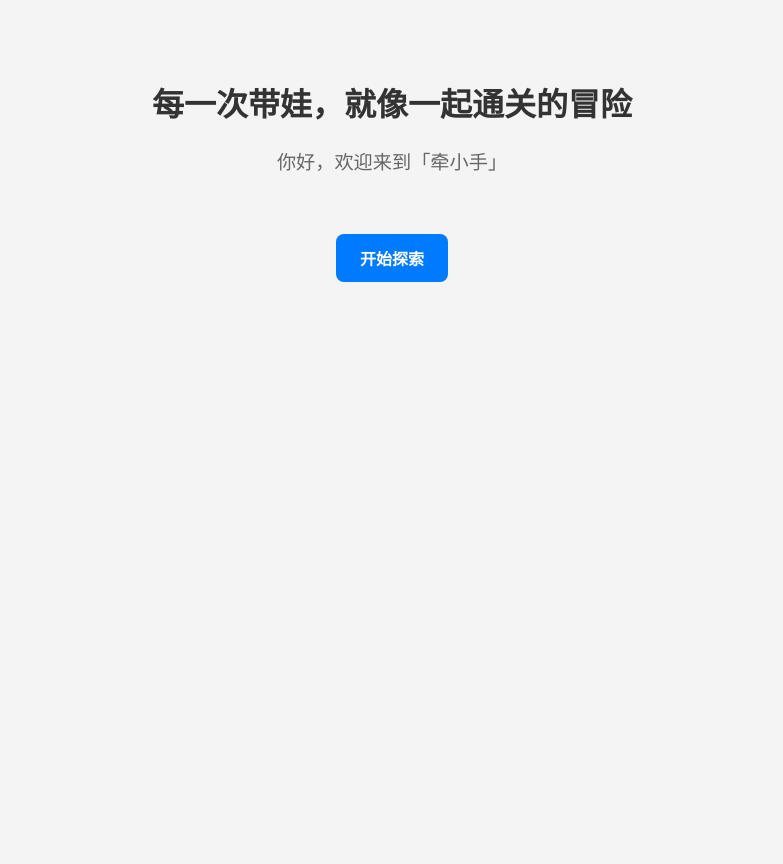
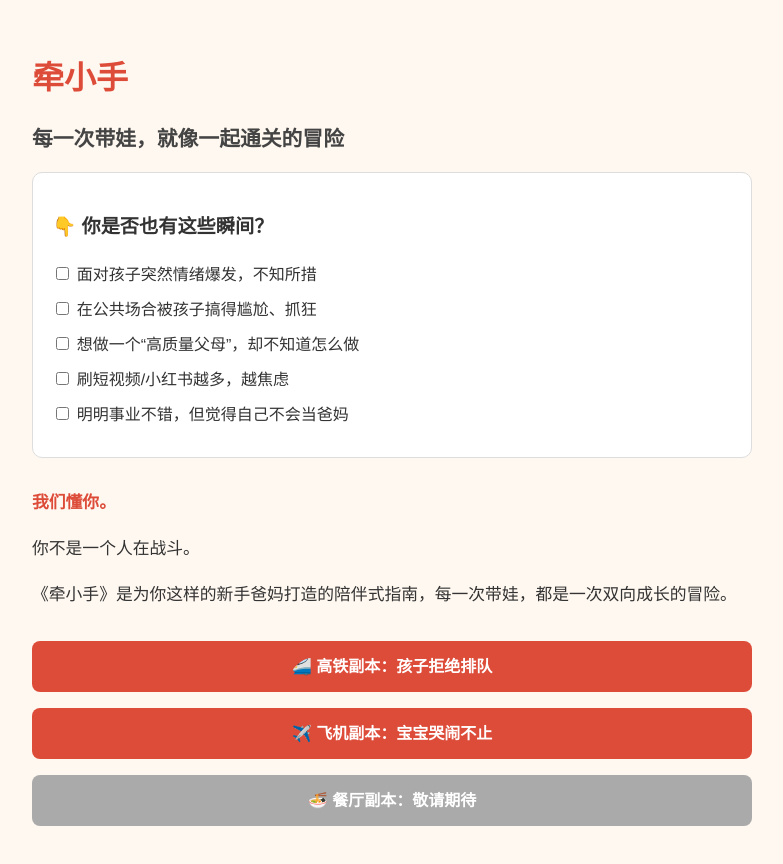
Before and after one commit to prince198305/qianxiaoshou, a plain HTML site: page index.html in a window 1280 px wide. Shown: the whole page, without its empty margins (248-1031 px from the left). Before the commit the page ends 800 px from the top, so only its background shows below. Drawn offline with Linux system fonts and the light colour scheme.

Commit message:
Update index.html

```diff
--- a/index.html
+++ b/index.html
@@ -1,27 +1,97 @@
 <!DOCTYPE html>
-<html lang="zh-CN">
+<html lang="zh">
 <head>
-  <meta charset="UTF-8">
-  <title>牵小手 | 欢迎页</title>
+  <meta charset="UTF-8" />
+  <meta name="viewport" content="width=device-width, initial-scale=1.0" />
+  <title>牵小手｜每一次带娃，就像一起通关的冒险</title>
   <style>
-    body { font-family: Arial, sans-serif; text-align: center; padding: 50px; background: #f4f4f4; }
-    h1 { font-size: 2em; color: #333; }
-    p { font-size: 1.2em; color: #666; margin-top: 20px; }
-    a.button {
-      display: inline-block;
-      margin-top: 40px;
-      padding: 12px 24px;
-      background-color: #007BFF;
-      color: #fff;
+    body {
+      font-family: "Helvetica Neue", sans-serif;
+      margin: 0;
+      padding: 0;
+      background-color: #fff8f0;
+      color: #333;
+      line-height: 1.6;
+    }
+    .container {
+      max-width: 720px;
+      margin: 0 auto;
+      padding: 2rem;
+    }
+    h1 {
+      font-size: 2rem;
+      color: #dd4b39;
+      margin-bottom: 1rem;
+    }
+    h2 {
+      font-size: 1.3rem;
+      color: #444;
+    }
+    p {
+      font-size: 1.05rem;
+      margin-bottom: 1.2rem;
+    }
+    .highlight {
+      font-weight: bold;
+      color: #dd4b39;
+    }
+    .buttons {
+      margin-top: 2rem;
+    }
+    .btn {
+      display: block;
+      margin-bottom: 1rem;
+      padding: 0.8rem 1.2rem;
+      background-color: #dd4b39;
+      color: white;
+      text-align: center;
       text-decoration: none;
+      border-radius: 8px;
       font-weight: bold;
-      border-radius: 8px;
+    }
+    .btn:hover {
+      background-color: #c74232;
+    }
+    .survey {
+      margin-bottom: 2rem;
+      padding: 1.2rem;
+      background: #fff;
+      border-radius: 10px;
+      border: 1px solid #ddd;
+    }
+    .survey h3 {
+      color: #333;
+      font-size: 1.2rem;
+    }
+    .survey label {
+      display: block;
+      margin-bottom: 0.6rem;
     }
   </style>
 </head>
 <body>
-  <h1>每一次带娃，就像一起通关的冒险</h1>
-  <p>你好，欢迎来到「牵小手」</p>
-  <a class="button" href="page1.html">开始探索</a>
+  <div class="container">
+    <h1>牵小手</h1>
+    <h2>每一次带娃，就像一起通关的冒险</h2>
+
+    <div class="survey">
+      <h3>👇 你是否也有这些瞬间？</h3>
+      <label><input type="checkbox"> 面对孩子突然情绪爆发，不知所措</label>
+      <label><input type="checkbox"> 在公共场合被孩子搞得尴尬、抓狂</label>
+      <label><input type="checkbox"> 想做一个“高质量父母”，却不知道怎么做</label>
+      <label><input type="checkbox"> 刷短视频/小红书越多，越焦虑</label>
+      <label><input type="checkbox"> 明明事业不错，但觉得自己不会当爸妈</label>
+    </div>
+
+    <p class="highlight">我们懂你。</p>
+    <p>你不是一个人在战斗。</p>
+    <p>《牵小手》是为你这样的新手爸妈打造的陪伴式指南，每一次带娃，都是一次双向成长的冒险。</p>
+
+    <div class="buttons">
+      <a href="gaotie-queue.html" class="btn">🚄 高铁副本：孩子拒绝排队</a>
+      <a href="plane-cry.html" class="btn">✈️ 飞机副本：宝宝哭闹不止</a>
+      <a href="#" class="btn" style="background:#aaa; cursor:default;">🍜 餐厅副本：敬请期待</a>
+    </div>
+  </div>
 </body>
 </html>
```
